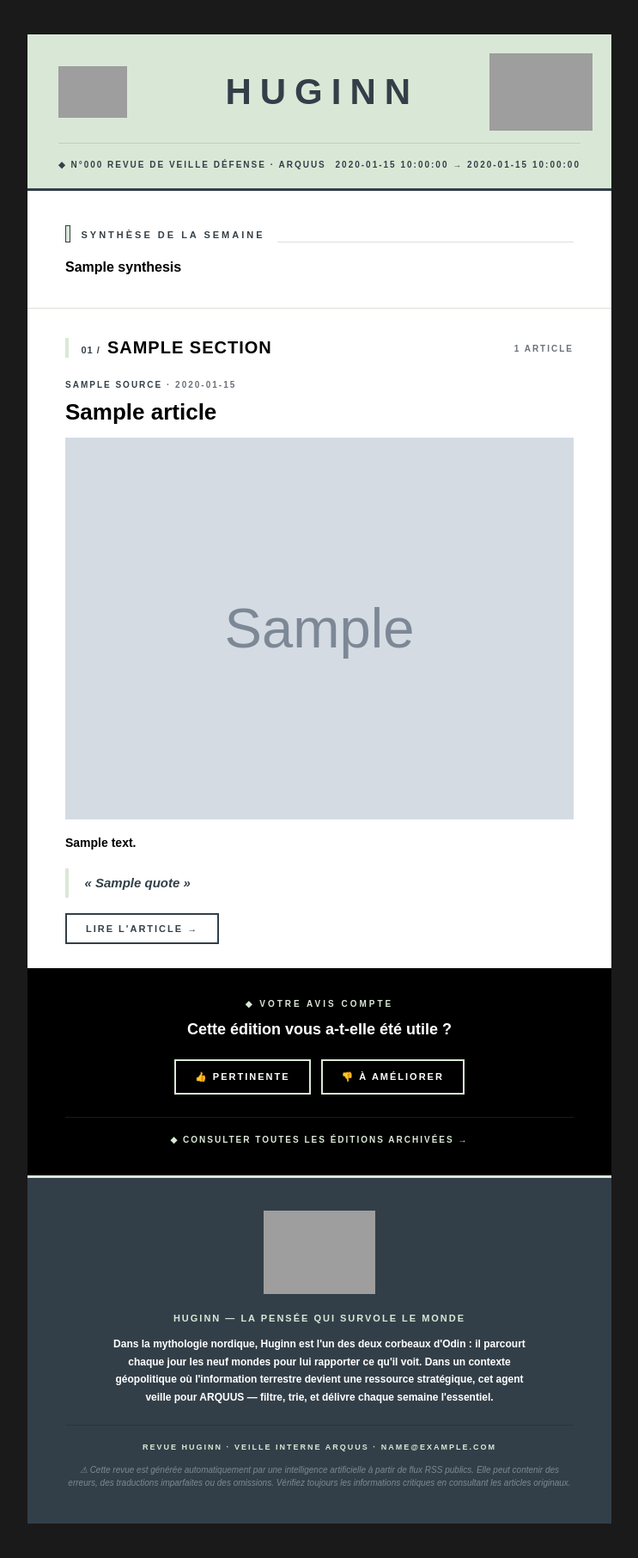
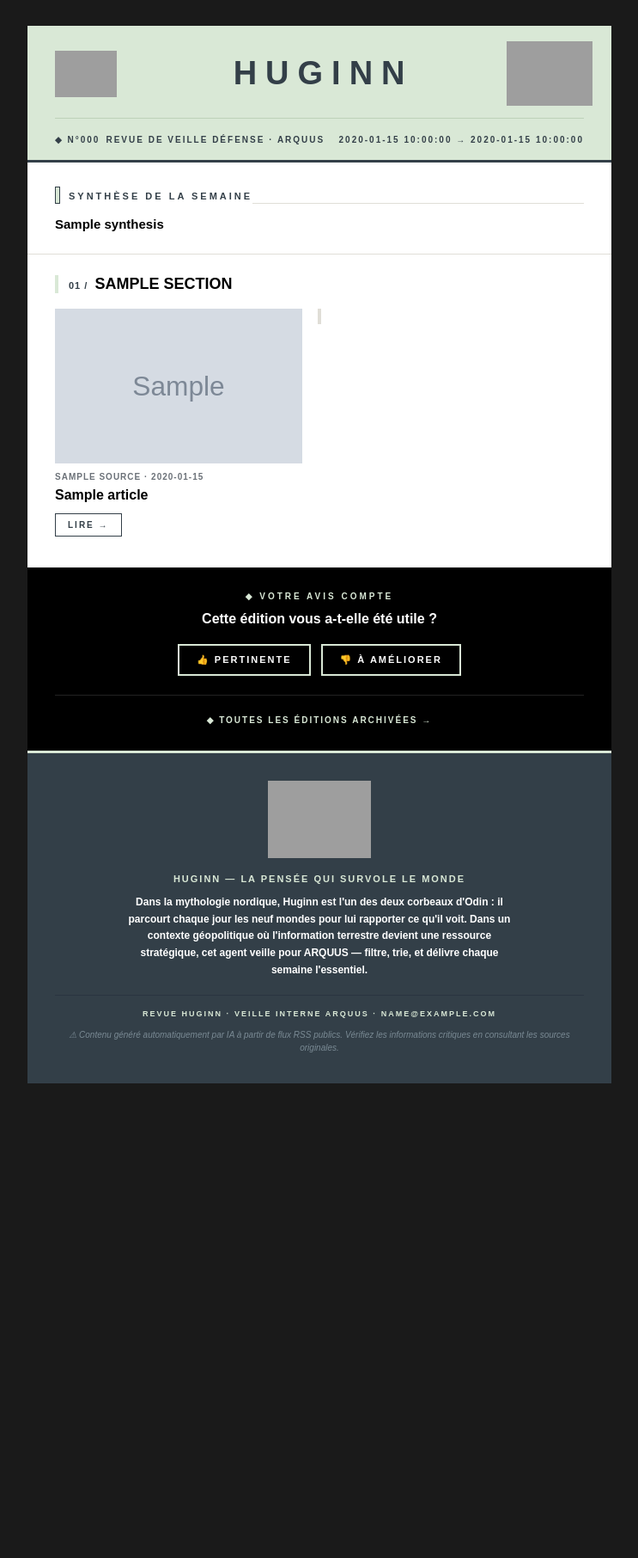
Before and after one commit to amaurylongin/huginn-newsletter, a Python web app: template templates/newsletter.html in a window 1280 px wide. Shown: the whole page at 86% size, without its empty margins (268-1011 px from the left). After the commit the page ends 1260 px from the top, so only its background shows below. Run offline with Jinja, Linux system fonts and the light colour scheme; the template is opened without the code that fills it: most values are stand-ins (such as "Sample title", 1, 10 or a date in 2020); grey boxes marked "Sample" are stand-in pictures; grey boxes are pictures that could not be loaded.

Commit message:
Update newsletter.html

```diff
--- a/templates/newsletter.html
+++ b/templates/newsletter.html
@@ -3,214 +3,177 @@
 <head>
 <meta charset="UTF-8">
 <meta name="viewport" content="width=device-width, initial-scale=1.0">
-<meta http-equiv="X-UA-Compatible" content="IE=edge">
 <title>Revue Huginn N°{{ issue_number_padded }}</title>
 </head>
-<body style="margin:0;padding:0;background-color:#1A1A1A;font-family:Arial,Helvetica,sans-serif;font-weight:bold;" bgcolor="#1A1A1A">
+<body style="margin:0;padding:0;" bgcolor="#1A1A1A">
 
-<div style="display:none;max-height:0;overflow:hidden;font-size:1px;color:#1A1A1A;">
-  Huginn N°{{ issue_number_padded }} · {{ total_articles }} article{% if total_articles > 1 %}s{% endif %} · {{ start_date_short }} → {{ end_date_short }}
-</div>
+<div style="display:none;max-height:0;overflow:hidden;font-size:1px;color:#1A1A1A;">Huginn N°{{ issue_number_padded }} · {{ total_articles }} articles · {{ start_date_short }} → {{ end_date_short }}</div>
 
-<table role="presentation" width="100%" cellpadding="0" cellspacing="0" border="0" bgcolor="#1A1A1A" style="background-color:#1A1A1A;">
-<tr><td align="center" style="padding:40px 12px;">
+<table width="100%" cellpadding="0" cellspacing="0" border="0" bgcolor="#1A1A1A">
+<tr><td align="center" style="padding:30px 12px;" bgcolor="#1A1A1A">
+<table width="680" cellpadding="0" cellspacing="0" border="0" bgcolor="#FFFFFF" style="max-width:680px;">
 
-<table role="presentation" width="100%" cellpadding="0" cellspacing="0" border="0" style="max-width:680px;background-color:#FFFFFF;" bgcolor="#FFFFFF">
-
-  <!-- ===== MASTHEAD fond sage ===== -->
+  <!-- MASTHEAD -->
   <tr>
-    <td bgcolor="#D9E8D6" style="background-color:#D9E8D6;padding:22px 36px 20px;border-bottom:3px solid #333F48;">
-
-      <table role="presentation" width="100%" cellpadding="0" cellspacing="0" border="0">
+    <td bgcolor="#D9E8D6" style="background-color:#D9E8D6;padding:18px 32px 16px;">
+      <table width="100%" cellpadding="0" cellspacing="0" border="0" style="border-bottom:1px solid #BDD1B9;padding-bottom:14px;margin-bottom:14px;">
         <tr>
-          <td style="padding-bottom:14px;border-bottom:1px solid #BDD1B9;">
-            <table role="presentation" width="100%" cellpadding="0" cellspacing="0" border="0">
+          <td width="33%" align="left" valign="middle">
+            {% if arquus_dark_b64 %}<img src="{{ arquus_dark_b64 }}" width="72" alt="ARQUUS" style="display:block;width:72px;height:auto;border:0;">{% endif %}
+          </td>
+          <td width="34%" align="center" valign="middle">
+            <span style="font-family:Arial,Helvetica,sans-serif;font-weight:bold;font-size:38px;letter-spacing:10px;text-transform:uppercase;color:#333F48;display:block;text-align:center;padding-left:10px;">Huginn</span>
+          </td>
+          <td width="33%" align="right" valign="middle">
+            {% if huginn_b64 %}<img src="{{ huginn_b64 }}" width="100" alt="HUGINN" style="display:block;width:100px;height:auto;border:0;margin-left:auto;margin-right:-10px;">{% endif %}
+          </td>
+        </tr>
+      </table>
+      <table width="100%" cellpadding="0" cellspacing="0" border="0">
         <tr>
-                <!-- Logo ARQUUS gauche -->
-                <td width="33%" align="left" valign="middle">
-                  {% if arquus_dark_b64 %}
-                  <img src="{{ arquus_dark_b64 }}" width="80" alt="ARQUUS" style="width:80px;height:auto;display:block;">
-                  {% else %}
-                  <span style="font-family:Arial,Helvetica,sans-serif;font-weight:bold;font-size:14px;color:#333F48;letter-spacing:3px;">ARQUUS</span>
-                  {% endif %}
-                </td>
-                <!-- Titre HUGINN centré -->
-                <td width="34%" align="center" valign="middle">
-                  <span style="font-family:Arial,Helvetica,sans-serif;font-weight:bold;font-size:42px;letter-spacing:10px;text-transform:uppercase;color:#333F48;line-height:1;display:block;text-align:center;padding-left:10px;">Huginn</span>
-                </td>
-                <!-- Logo corbeau droit -->
-                <td width="33%" align="right" valign="middle">
-                  {% if huginn_b64 %}
-                  <img src="{{ huginn_b64 }}" width="120" alt="HUGINN" style="width:120px;height:auto;display:block;margin-left:auto;margin-right:-14px;">
-                  {% endif %}
-                </td>
+          <td align="left"><span style="font-family:Arial,Helvetica,sans-serif;font-weight:bold;font-size:10px;letter-spacing:2px;text-transform:uppercase;color:#333F48;">◆ N°{{ issue_number_padded }}</span></td>
+          <td align="center"><span style="font-family:Arial,Helvetica,sans-serif;font-weight:bold;font-size:10px;letter-spacing:2px;text-transform:uppercase;color:#333F48;">Revue de veille défense · ARQUUS</span></td>
+          <td align="right"><span style="font-family:Arial,Helvetica,sans-serif;font-weight:bold;font-size:10px;letter-spacing:2px;text-transform:uppercase;color:#333F48;">{{ start_date_label }} → {{ end_date_label }}</span></td>
         </tr>
       </table>
     </td>
   </tr>
+  <tr><td bgcolor="#333F48" height="3" style="background-color:#333F48;font-size:0;line-height:0;">&nbsp;</td></tr>
+
+  <!-- SYNTHESE -->
   <tr>
-          <td style="padding-top:14px;">
-            <table role="presentation" width="100%" cellpadding="0" cellspacing="0" border="0">
+    <td bgcolor="#FFFFFF" style="background-color:#FFFFFF;padding:28px 32px 22px;border-bottom:1px solid #E0DED7;">
+      <table width="100%" cellpadding="0" cellspacing="0" border="0" style="margin-bottom:12px;">
         <tr>
-                <td align="left">
-                  <span style="font-family:Arial,Helvetica,sans-serif;font-weight:bold;font-size:10px;letter-spacing:2px;text-transform:uppercase;color:#333F48;">◆ N°{{ issue_number_padded }}</span>
-                </td>
-                <td align="center">
-                  <span style="font-family:Arial,Helvetica,sans-serif;font-weight:bold;font-size:10px;letter-spacing:2px;text-transform:uppercase;color:#333F48;">Revue de veille défense · ARQUUS</span>
-                </td>
-                <td align="right">
-                  <span style="font-family:Arial,Helvetica,sans-serif;font-weight:bold;font-size:10px;letter-spacing:2px;text-transform:uppercase;color:#333F48;">{{ start_date_label }} → {{ end_date_label }}</span>
+          <td width="10" height="10" bgcolor="#D9E8D6" style="background-color:#D9E8D6;width:10px;height:10px;border:1.5px solid #333F48;">&nbsp;</td>
+          <td style="padding-left:10px;white-space:nowrap;"><span style="font-family:Arial,Helvetica,sans-serif;font-weight:bold;font-size:11px;letter-spacing:3px;text-transform:uppercase;color:#333F48;">Synthèse de la semaine</span></td>
+          <td width="100%" style="border-bottom:1px solid #E0DED7;">&nbsp;</td>
+        </tr>
+      </table>
+      <p style="margin:0;font-family:Arial,Helvetica,sans-serif;font-weight:bold;font-size:15px;line-height:1.6;color:#000000;">{{ synthesis }}</p>
     </td>
   </tr>
-            </table>
+
+  <!-- THÈMES -->
+  {% for section in themed_sections %}
+  <tr>
+    <td bgcolor="#FFFFFF" style="background-color:#FFFFFF;padding:24px 32px 20px;{% if not loop.first %}border-top:1px solid #E0DED7;{% endif %}">
+
+      <!-- En-tête thème -->
+      <table width="100%" cellpadding="0" cellspacing="0" border="0" style="margin-bottom:18px;">
+        <tr>
+          <td width="4" bgcolor="#D9E8D6" style="background-color:#D9E8D6;width:4px;">&nbsp;</td>
+          <td style="padding-left:12px;">
+            <span style="font-family:Arial,Helvetica,sans-serif;font-weight:bold;font-size:11px;color:#333F48;letter-spacing:1px;">{{ "%02d"|format(section.number) }} /&nbsp;&nbsp;</span><span style="font-family:Arial,Helvetica,sans-serif;font-weight:bold;font-size:18px;color:#000000;text-transform:uppercase;">{{ section.title }}</span>
           </td>
         </tr>
       </table>
 
+      <!-- Articles en grille 2 colonnes -->
+      {% set articles = section.articles %}
+      {% for i in range(0, articles|length, 2) %}
+      <table width="100%" cellpadding="0" cellspacing="0" border="0" style="margin-bottom:16px;">
+        <tr valign="top">
+
+          <!-- Article gauche -->
+          <td width="48%" style="padding-right:8px;">
+            {% set a = articles[i] %}
+            <a href="{{ a.link }}" style="text-decoration:none;display:block;">
+              {% if a.image_url %}
+              <img src="{{ a.image_url }}" width="308" alt="" style="display:block;width:100%;height:180px;object-fit:cover;border:0;margin-bottom:10px;">
+              {% else %}
+              <table width="100%" cellpadding="0" cellspacing="0" border="0" style="margin-bottom:10px;">
+                <tr><td bgcolor="#333F48" height="180" style="background-color:#333F48;height:180px;text-align:center;vertical-align:middle;">
+                  <span style="font-family:Arial,Helvetica,sans-serif;font-size:9px;letter-spacing:2px;text-transform:uppercase;color:#D9E8D6;">{{ a.source }}</span>
+                </td></tr>
+              </table>
+              {% endif %}
+              <p style="margin:0 0 6px 0;font-family:Arial,Helvetica,sans-serif;font-weight:bold;font-size:10px;letter-spacing:1px;text-transform:uppercase;color:#6B7178;">{{ a.source }} · {{ a.date[:10] }}</p>
+              <p style="margin:0 0 10px 0;font-family:Arial,Helvetica,sans-serif;font-weight:bold;font-size:16px;line-height:1.3;color:#000000;">{{ a.title_fr }}</p>
+            </a>
+            <table cellpadding="0" cellspacing="0" border="0">
+              <tr><td style="border:1.5px solid #333F48;">
+                <a href="{{ a.link }}" style="display:inline-block;font-family:Arial,Helvetica,sans-serif;font-weight:bold;font-size:10px;letter-spacing:2px;text-transform:uppercase;color:#333F48;text-decoration:none;padding:7px 14px;">Lire →</a>
+              </td></tr>
+            </table>
           </td>
-  </tr>
 
-  <!-- ===== SYNTHÈSE fond blanc ===== -->
-  <tr>
-    <td bgcolor="#FFFFFF" style="background-color:#FFFFFF;padding:40px 44px 34px;border-bottom:1px solid #E0DED7;">
-      <table role="presentation" width="100%" cellpadding="0" cellspacing="0" border="0" style="margin-bottom:16px;">
-        <tr>
-          <td style="white-space:nowrap;vertical-align:middle;padding-right:14px;">
-            <table role="presentation" cellpadding="0" cellspacing="0" border="0">
-              <tr>
-                <td bgcolor="#D9E8D6" width="10" height="10" style="width:10px;height:10px;background-color:#D9E8D6;border:1.5px solid #333F48;">&nbsp;</td>
-                <td style="padding-left:12px;white-space:nowrap;">
-                  <span style="font-family:Arial,Helvetica,sans-serif;font-weight:bold;font-size:11px;letter-spacing:3px;text-transform:uppercase;color:#333F48;">Synthèse de la semaine</span>
+          <!-- Séparateur vertical -->
+          <td width="4%" align="center" style="padding:0 4px;">
+            <table width="1" cellpadding="0" cellspacing="0" border="0" height="100%">
+              <tr><td bgcolor="#E0DED7" width="1" style="background-color:#E0DED7;">&nbsp;</td></tr>
+            </table>
           </td>
+
+          <!-- Article droit (si existe) -->
+          <td width="48%" style="padding-left:8px;">
+            {% if i+1 < articles|length %}
+            {% set b = articles[i+1] %}
+            <a href="{{ b.link }}" style="text-decoration:none;display:block;">
+              {% if b.image_url %}
+              <img src="{{ b.image_url }}" width="308" alt="" style="display:block;width:100%;height:180px;object-fit:cover;border:0;margin-bottom:10px;">
+              {% else %}
+              <table width="100%" cellpadding="0" cellspacing="0" border="0" style="margin-bottom:10px;">
+                <tr><td bgcolor="#333F48" height="180" style="background-color:#333F48;height:180px;text-align:center;vertical-align:middle;">
+                  <span style="font-family:Arial,Helvetica,sans-serif;font-size:9px;letter-spacing:2px;text-transform:uppercase;color:#D9E8D6;">{{ b.source }}</span>
+                </td></tr>
+              </table>
+              {% endif %}
+              <p style="margin:0 0 6px 0;font-family:Arial,Helvetica,sans-serif;font-weight:bold;font-size:10px;letter-spacing:1px;text-transform:uppercase;color:#6B7178;">{{ b.source }} · {{ b.date[:10] }}</p>
+              <p style="margin:0 0 10px 0;font-family:Arial,Helvetica,sans-serif;font-weight:bold;font-size:16px;line-height:1.3;color:#000000;">{{ b.title_fr }}</p>
+            </a>
+            <table cellpadding="0" cellspacing="0" border="0">
+              <tr><td style="border:1.5px solid #333F48;">
+                <a href="{{ b.link }}" style="display:inline-block;font-family:Arial,Helvetica,sans-serif;font-weight:bold;font-size:10px;letter-spacing:2px;text-transform:uppercase;color:#333F48;text-decoration:none;padding:7px 14px;">Lire →</a>
+              </td></tr>
+            </table>
+            {% endif %}
+          </td>
+
         </tr>
       </table>
-          </td>
-          <td width="100%" style="border-bottom:1px solid #E0DED7;">&nbsp;</td>
-        </tr>
-      </table>
-      <p style="margin:0;font-family:Arial,Helvetica,sans-serif;font-weight:bold;font-size:16px;line-height:1.6;color:#000000;">{{ synthesis }}</p>
-    </td>
-  </tr>
-
-  <!-- ===== THÈMES fond blanc ===== -->
-  {% for section in themed_sections %}
-  <tr>
-    <td bgcolor="#FFFFFF" style="background-color:#FFFFFF;padding:34px 44px 28px;{% if not loop.first %}border-top:1px solid #E0DED7;{% endif %}">
-
-      <!-- En-tête thème avec barre verte gauche -->
-      <table role="presentation" width="100%" cellpadding="0" cellspacing="0" border="0" style="margin-bottom:26px;">
-        <tr>
-          <td bgcolor="#D9E8D6" width="4" style="background-color:#D9E8D6;width:4px;">&nbsp;</td>
-          <td style="padding-left:14px;vertical-align:middle;">
-            <span style="font-family:Arial,Helvetica,sans-serif;font-weight:bold;font-size:11px;color:#333F48;letter-spacing:1px;">{{ "%02d"|format(section.number) }} /&nbsp;&nbsp;</span><span style="font-family:Arial,Helvetica,sans-serif;font-weight:bold;font-size:20px;color:#000000;text-transform:uppercase;letter-spacing:1px;">{{ section.title }}</span>
-          </td>
-          <td align="right" style="vertical-align:middle;white-space:nowrap;">
-            <span style="font-family:Arial,Helvetica,sans-serif;font-weight:bold;font-size:10px;color:#6B7178;letter-spacing:2px;text-transform:uppercase;">{{ section.count }} article{% if section.count > 1 %}s{% endif %}</span>
-          </td>
-        </tr>
-      </table>
-
-      <!-- Articles -->
-      {% for article in section.articles %}
-      <table role="presentation" width="100%" cellpadding="0" cellspacing="0" border="0" style="margin-bottom:{% if not loop.last %}30px{% else %}0{% endif %};">
-        <tr>
-          <td style="{% if not loop.last %}padding-bottom:28px;border-bottom:1px dashed #E0DED7;{% endif %}">
-
-            <p style="margin:0 0 10px 0;font-family:Arial,Helvetica,sans-serif;font-weight:bold;font-size:10px;letter-spacing:2px;text-transform:uppercase;color:#6B7178;">
-              <span style="color:#333F48;">{{ article.source }}</span>&nbsp;·&nbsp;{{ article.date[:10] }}
-            </p>
-
-            <p style="margin:0 0 14px 0;font-family:Arial,Helvetica,sans-serif;font-weight:bold;font-size:{% if loop.first and section.number == 1 %}26px{% else %}22px{% endif %};line-height:1.25;color:#000000;">
-              {{ article.title_fr }}
-            </p>
-
-            {% if article.image_url %}
-            <img src="{{ article.image_url }}" width="592" alt="" style="width:100%;max-width:592px;height:auto;display:block;margin-bottom:16px;">
+      {% if not loop.last or i + 2 < articles|length %}
+      <tr><td bgcolor="#E0DED7" height="1" style="background-color:#E0DED7;font-size:0;line-height:0;">&nbsp;</td></tr>
       {% endif %}
-
-            <p style="margin:0 0 16px 0;font-family:Arial,Helvetica,sans-serif;font-weight:bold;font-size:14px;line-height:1.65;color:#000000;">{{ article.summary_fr }}</p>
-
-            {% if article.quote %}
-            <table role="presentation" width="100%" cellpadding="0" cellspacing="0" border="0" style="margin:18px 0;">
-              <tr>
-                <td bgcolor="#D9E8D6" width="4" style="background-color:#D9E8D6;width:4px;">&nbsp;</td>
-                <td style="padding:6px 0 6px 18px;">
-                  <p style="margin:0;font-family:Arial,Helvetica,sans-serif;font-weight:bold;font-style:italic;font-size:15px;line-height:1.45;color:#333F48;">«&nbsp;{{ article.quote }}&nbsp;»</p>
-                </td>
-              </tr>
-            </table>
-            {% endif %}
-
-            <table role="presentation" cellpadding="0" cellspacing="0" border="0" style="margin-top:4px;">
-              <tr>
-                <td style="border:2px solid #333F48;">
-                  <a href="{{ article.link }}" style="display:inline-block;font-family:Arial,Helvetica,sans-serif;font-weight:bold;font-size:11px;letter-spacing:2px;text-transform:uppercase;color:#333F48;text-decoration:none;padding:10px 22px;">
-                    Lire l'article →
-                  </a>
-                </td>
-              </tr>
-            </table>
-
-          </td>
-        </tr>
-      </table>
       {% endfor %}
 
     </td>
   </tr>
+  {% if not loop.last %}
+  <tr><td bgcolor="#E0DED7" height="1" style="background-color:#E0DED7;font-size:0;line-height:0;">&nbsp;</td></tr>
+  {% endif %}
   {% endfor %}
 
-  <!-- ===== FEEDBACK fond noir ===== -->
+  <!-- FEEDBACK -->
   <tr>
-    <td bgcolor="#000000" style="background-color:#000000;padding:36px 44px;text-align:center;">
-      <p style="margin:0 0 14px 0;font-family:Arial,Helvetica,sans-serif;font-weight:bold;font-size:10px;letter-spacing:3px;text-transform:uppercase;color:#D9E8D6;">◆ Votre avis compte</p>
-      <p style="margin:0 0 24px 0;font-family:Arial,Helvetica,sans-serif;font-weight:bold;font-size:18px;color:#FFFFFF;">Cette édition vous a-t-elle été utile&nbsp;?</p>
-      <table role="presentation" cellpadding="0" cellspacing="0" border="0" align="center" style="margin:0 auto 26px auto;">
+    <td bgcolor="#000000" style="background-color:#000000;padding:28px 32px;text-align:center;">
+      <p style="margin:0 0 12px 0;font-family:Arial,Helvetica,sans-serif;font-weight:bold;font-size:10px;letter-spacing:3px;text-transform:uppercase;color:#D9E8D6;">◆ Votre avis compte</p>
+      <p style="margin:0 0 20px 0;font-family:Arial,Helvetica,sans-serif;font-weight:bold;font-size:16px;color:#FFFFFF;">Cette édition vous a-t-elle été utile&nbsp;?</p>
+      <table cellpadding="0" cellspacing="0" border="0" align="center" style="margin:0 auto 22px auto;">
         <tr>
           <td style="padding-right:6px;">
-            <a href="mailto:{{ feedback_email }}?subject=Feedback%20positif%20—%20Huginn%20N°{{ issue_number_padded }}"
-               style="display:inline-block;font-family:Arial,Helvetica,sans-serif;font-weight:bold;font-size:11px;letter-spacing:2px;text-transform:uppercase;color:#FFFFFF;text-decoration:none;padding:12px 22px;border:2px solid #D9E8D6;">
-              👍 Pertinente
-            </a>
+            <a href="mailto:{{ feedback_email }}?subject=Feedback%20positif%20Huginn%20N°{{ issue_number_padded }}" style="display:inline-block;font-family:Arial,Helvetica,sans-serif;font-weight:bold;font-size:11px;letter-spacing:2px;text-transform:uppercase;color:#FFFFFF;text-decoration:none;padding:10px 20px;border:2px solid #D9E8D6;">👍 Pertinente</a>
           </td>
           <td style="padding-left:6px;">
-            <a href="mailto:{{ feedback_email }}?subject=Feedback%20à%20améliorer%20—%20Huginn%20N°{{ issue_number_padded }}"
-               style="display:inline-block;font-family:Arial,Helvetica,sans-serif;font-weight:bold;font-size:11px;letter-spacing:2px;text-transform:uppercase;color:#FFFFFF;text-decoration:none;padding:12px 22px;border:2px solid #D9E8D6;">
-              👎 À améliorer
-            </a>
+            <a href="mailto:{{ feedback_email }}?subject=Feedback%20ameliorer%20Huginn%20N°{{ issue_number_padded }}" style="display:inline-block;font-family:Arial,Helvetica,sans-serif;font-weight:bold;font-size:11px;letter-spacing:2px;text-transform:uppercase;color:#FFFFFF;text-decoration:none;padding:10px 20px;border:2px solid #D9E8D6;">👎 À améliorer</a>
           </td>
         </tr>
       </table>
-      <a href="{{ archive_index_url }}" style="font-family:Arial,Helvetica,sans-serif;font-weight:bold;font-size:10px;letter-spacing:2px;text-transform:uppercase;color:#D9E8D6;text-decoration:none;display:block;padding-top:20px;border-top:1px solid #1A1A1A;">
-        ◆ Consulter toutes les éditions archivées →
-      </a>
+      <p style="margin:0;padding-top:18px;border-top:1px solid #222222;">
+        <a href="{{ archive_index_url }}" style="font-family:Arial,Helvetica,sans-serif;font-weight:bold;font-size:10px;letter-spacing:2px;text-transform:uppercase;color:#D9E8D6;text-decoration:none;">◆ Toutes les éditions archivées →</a>
+      </p>
     </td>
   </tr>
 
-  <!-- ===== FOOTER fond charcoal ===== -->
+  <!-- FOOTER -->
+  <tr><td bgcolor="#D9E8D6" height="3" style="background-color:#D9E8D6;font-size:0;line-height:0;">&nbsp;</td></tr>
   <tr>
-    <td bgcolor="#333F48" style="background-color:#333F48;padding:38px 44px 40px;border-top:3px solid #D9E8D6;text-align:center;">
-
-      {% if arquus_white_b64 %}
-      <img src="{{ arquus_white_b64 }}" width="130" alt="ARQUUS" style="width:130px;height:auto;display:block;margin:0 auto 22px auto;">
-      {% endif %}
-
-      <p style="margin:0 0 14px 0;font-family:Arial,Helvetica,sans-serif;font-weight:bold;font-size:11px;letter-spacing:2px;text-transform:uppercase;color:#D9E8D6;">
-        Huginn — La pensée qui survole le monde
-      </p>
-
-      <p style="margin:0 auto 22px auto;max-width:480px;font-family:Arial,Helvetica,sans-serif;font-weight:bold;font-size:12px;line-height:1.7;color:#FFFFFF;">
-        Dans la mythologie nordique, Huginn est l'un des deux corbeaux d'Odin : il parcourt chaque jour les neuf mondes pour lui rapporter ce qu'il voit. Dans un contexte géopolitique où l'information terrestre devient une ressource stratégique, cet agent veille pour ARQUUS — filtre, trie, et délivre chaque semaine l'essentiel.
-      </p>
-
-      <p style="margin:0;padding-top:20px;border-top:1px solid #2A3440;font-family:Arial,Helvetica,sans-serif;font-weight:bold;font-size:9px;letter-spacing:2px;text-transform:uppercase;color:#D9E8D6;">
-        Revue Huginn · Veille interne ARQUUS · {{ feedback_email }}
-      </p>
-
-      <p style="margin:14px 0 0 0;font-family:Arial,Helvetica,sans-serif;font-weight:normal;font-style:italic;font-size:10px;line-height:1.5;color:#7A8A94;">
-        ⚠ Cette revue est générée automatiquement par une intelligence artificielle à partir de flux RSS publics. Elle peut contenir des erreurs, des traductions imparfaites ou des omissions. Vérifiez toujours les informations critiques en consultant les articles originaux.
-      </p>
-
+    <td bgcolor="#333F48" style="background-color:#333F48;padding:32px 32px 34px;text-align:center;">
+      {% if arquus_white_b64 %}<img src="{{ arquus_white_b64 }}" width="120" alt="ARQUUS" style="display:block;width:120px;height:auto;border:0;margin:0 auto 18px auto;">{% endif %}
+      <p style="margin:0 0 12px 0;font-family:Arial,Helvetica,sans-serif;font-weight:bold;font-size:11px;letter-spacing:2px;text-transform:uppercase;color:#D9E8D6;">Huginn — La pensée qui survole le monde</p>
+      <p style="margin:0 auto 18px auto;max-width:460px;font-family:Arial,Helvetica,sans-serif;font-weight:bold;font-size:12px;line-height:1.65;color:#FFFFFF;">Dans la mythologie nordique, Huginn est l'un des deux corbeaux d'Odin : il parcourt chaque jour les neuf mondes pour lui rapporter ce qu'il voit. Dans un contexte géopolitique où l'information terrestre devient une ressource stratégique, cet agent veille pour ARQUUS — filtre, trie, et délivre chaque semaine l'essentiel.</p>
+      <p style="margin:0;padding-top:16px;border-top:1px solid #2A3440;font-family:Arial,Helvetica,sans-serif;font-weight:bold;font-size:9px;letter-spacing:2px;text-transform:uppercase;color:#D9E8D6;">Revue Huginn · Veille interne ARQUUS · {{ feedback_email }}</p>
+      <p style="margin:12px 0 0 0;font-family:Arial,Helvetica,sans-serif;font-weight:normal;font-style:italic;font-size:10px;line-height:1.5;color:#7A8A94;">⚠ Contenu généré automatiquement par IA à partir de flux RSS publics. Vérifiez les informations critiques en consultant les sources originales.</p>
     </td>
   </tr>
 
```
Lines whose indentation alone changed are shown as unchanged.
